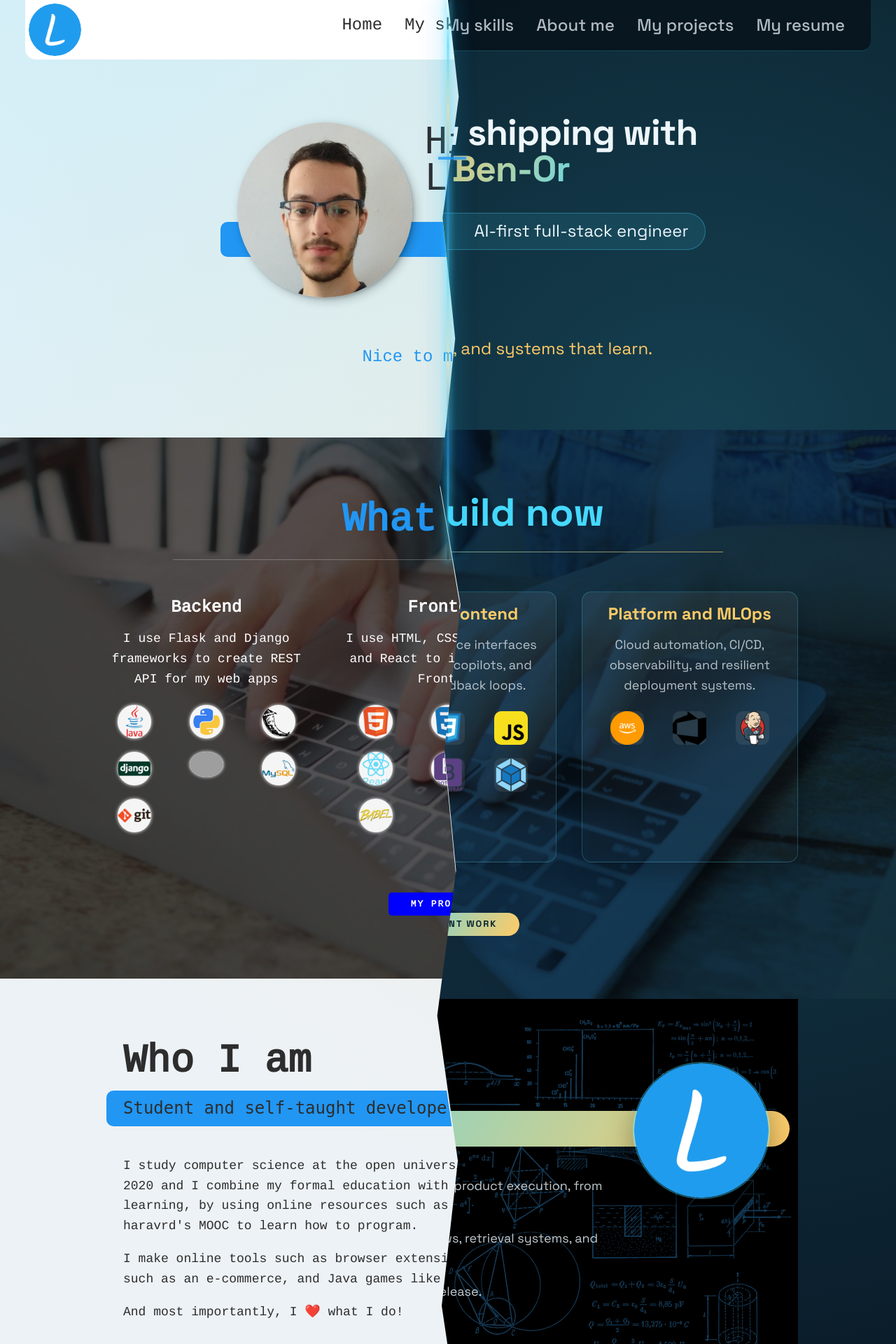
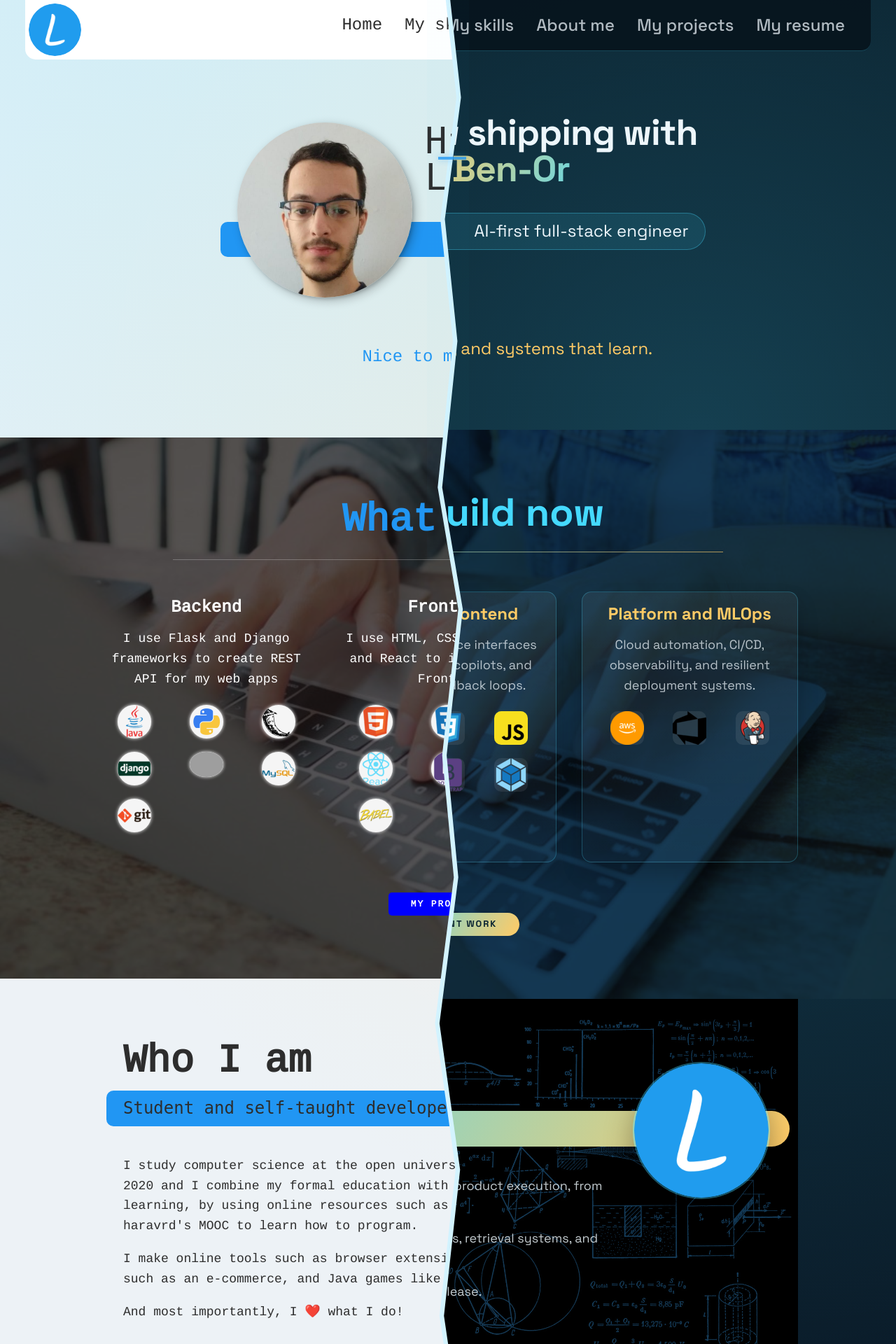
Before and after one commit to Lebnor/Liel-BenOr.github.io, a Flask app: page / in a window 1280 px wide. Shown: the top 1920 px of the page at 70% size. Run offline with Flask 2, Linux system fonts and the light colour scheme; some libraries are stand-ins or nearby versions; some web fonts are replaced; grey boxes are pictures that could not be loaded.

Commit message:
add glowing tear seam via drop-shadow on clip-path aligned element
- Add .seam-line element inside prototype-container (same position/size as layers)
- Clip-path polygon traces tear edge with 0.25% offset strip
- filter: drop-shadow renders glow outside clip boundary for natural bleed
- Flickering seam-pulse animation with irregular intensity keyframes
- drop-shadow on .layer-new for ambient clip-edge glow
- Hide ::before gradient line (replaced by seam-line)
- Fade seam-line on hover-left/hover-right with layers
- filter: none on layer hover states to disable glow when split hidden

Co-authored-by: Sisyphus <sisyphus@opencode.ai>

```diff
--- a/static/css/site.css
+++ b/static/css/site.css
@@ -67,6 +67,10 @@ body {
 
 .layer-new {
   z-index: 3;
+  filter:
+    drop-shadow(0 0 2px rgba(69, 217, 255, 0.9))
+    drop-shadow(0 0 6px rgba(69, 217, 255, 0.6))
+    drop-shadow(0 0 14px rgba(33, 150, 243, 0.35));
   clip-path: polygon(
     50% 0%,     51.2% 4%,  49.4% 9%,  50.8% 14%,
     49.1% 20%,  51.4% 25%, 49.6% 31%, 50.9% 36%,
@@ -210,6 +216,38 @@ body {
 
 /* ── Glitch seam effect ── */
 
+.seam-line {
+  position: absolute;
+  top: 0;
+  left: 0;
+  width: 100%;
+  height: 100%;
+  z-index: 4;
+  pointer-events: none;
+  opacity: 1;
+  transition: opacity var(--style-shift-duration) var(--style-shift-ease);
+  background: rgba(220, 245, 255, 0.95);
+  clip-path: polygon(
+    50.25% 0%,   51.45% 4%,  49.65% 9%,  51.05% 14%,
+    49.35% 20%,  51.65% 25%, 49.85% 31%, 51.15% 36%,
+    49.05% 42%,  51.35% 48%, 49.55% 54%, 51.55% 59%,
+    49.25% 65%,  50.95% 71%, 49.15% 77%, 51.45% 83%,
+    49.75% 89%,  50.85% 95%,
+    50.25% 100%,
+    49.75% 100%,
+    50.35% 95%,  49.25% 89%, 50.95% 83%, 48.65% 77%,
+    50.45% 71%,  48.75% 65%, 51.05% 59%, 49.05% 54%,
+    50.85% 48%,  48.55% 42%, 50.65% 36%, 49.35% 31%,
+    51.15% 25%,  48.85% 20%, 50.55% 14%, 49.15% 9%,
+    50.95% 4%,   49.75% 0%
+  );
+  filter:
+    drop-shadow(0 0 6px rgba(69, 217, 255, 1))
+    drop-shadow(0 0 18px rgba(69, 217, 255, 0.7))
+    drop-shadow(0 0 40px rgba(33, 150, 243, 0.4));
+  animation: seam-pulse 4s ease-in-out infinite;
+}
+
 .neutral-zone::before,
 .neutral-zone::after {
   content: "";
@@ -220,26 +258,7 @@ body {
 }
 
 .neutral-zone::before {
-  top: 0;
-  bottom: 0;
-  width: 3px;
-  background: linear-gradient(
-    180deg,
-    rgba(69, 217, 255, 0.0) 0%,
-    rgba(69, 217, 255, 0.8) 8%,
-    rgba(255, 203, 102, 0.5) 20%,
-    rgba(33, 150, 243, 0.7) 35%,
-    rgba(69, 217, 255, 0.6) 50%,
-    rgba(255, 203, 102, 0.4) 65%,
-    rgba(33, 150, 243, 0.75) 80%,
-    rgba(69, 217, 255, 0.7) 92%,
-    rgba(69, 217, 255, 0.0) 100%
-  );
-  box-shadow:
-    0 0 8px 3px rgba(69, 217, 255, 0.4),
-    0 0 24px 6px rgba(69, 217, 255, 0.18),
-    0 0 48px 12px rgba(33, 150, 243, 0.08);
-  animation: seam-pulse 3s ease-in-out infinite;
+  display: none;
 }
 
 .neutral-zone::after {
--- a/static/js/site.js
+++ b/static/js/site.js
@@ -15,6 +15,7 @@
   var container = document.getElementById("prototype-container");
   var layerOld = wrapper.querySelector(".layer-old");
   var layerNew = wrapper.querySelector(".layer-new");
+  var neutralZone = wrapper.querySelector(".neutral-zone");
   var activeSide = "";
   var isMobile = window.matchMedia("(max-width: 900px)").matches;
   var hasHover = window.matchMedia("(hover: hover)").matches;
--- a/templates/index.html
+++ b/templates/index.html
@@ -52,6 +52,7 @@
     </div>
 
     <div class="prototype-container" id="prototype-container">
+      <div class="seam-line" aria-hidden="true"></div>
       <div class="layer layer-old">
         <header class="nav-header">
           <div class="logo">
```
Also changed, not shown: other parts of static/css/site.css (+21 -6 lines).
